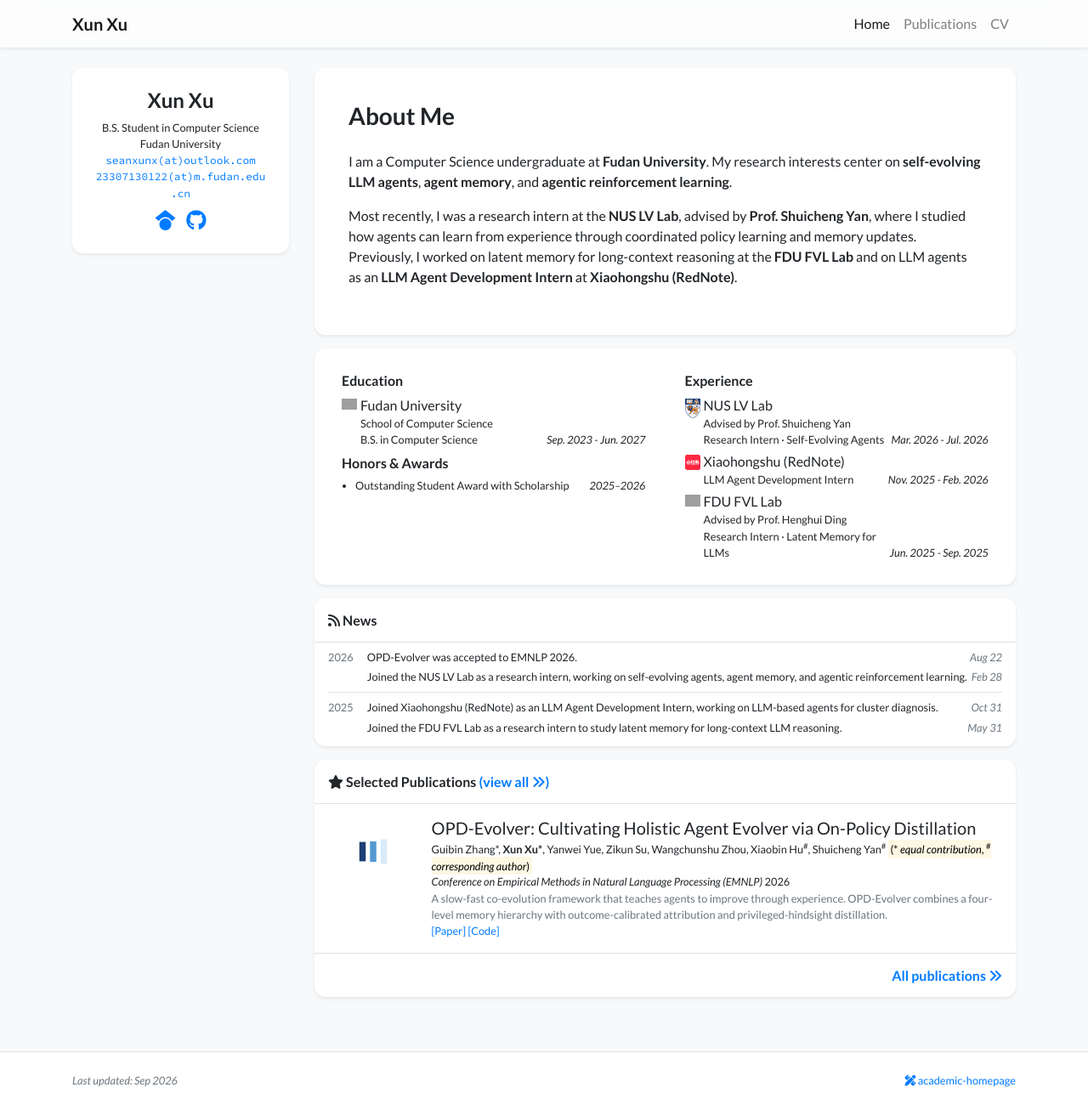
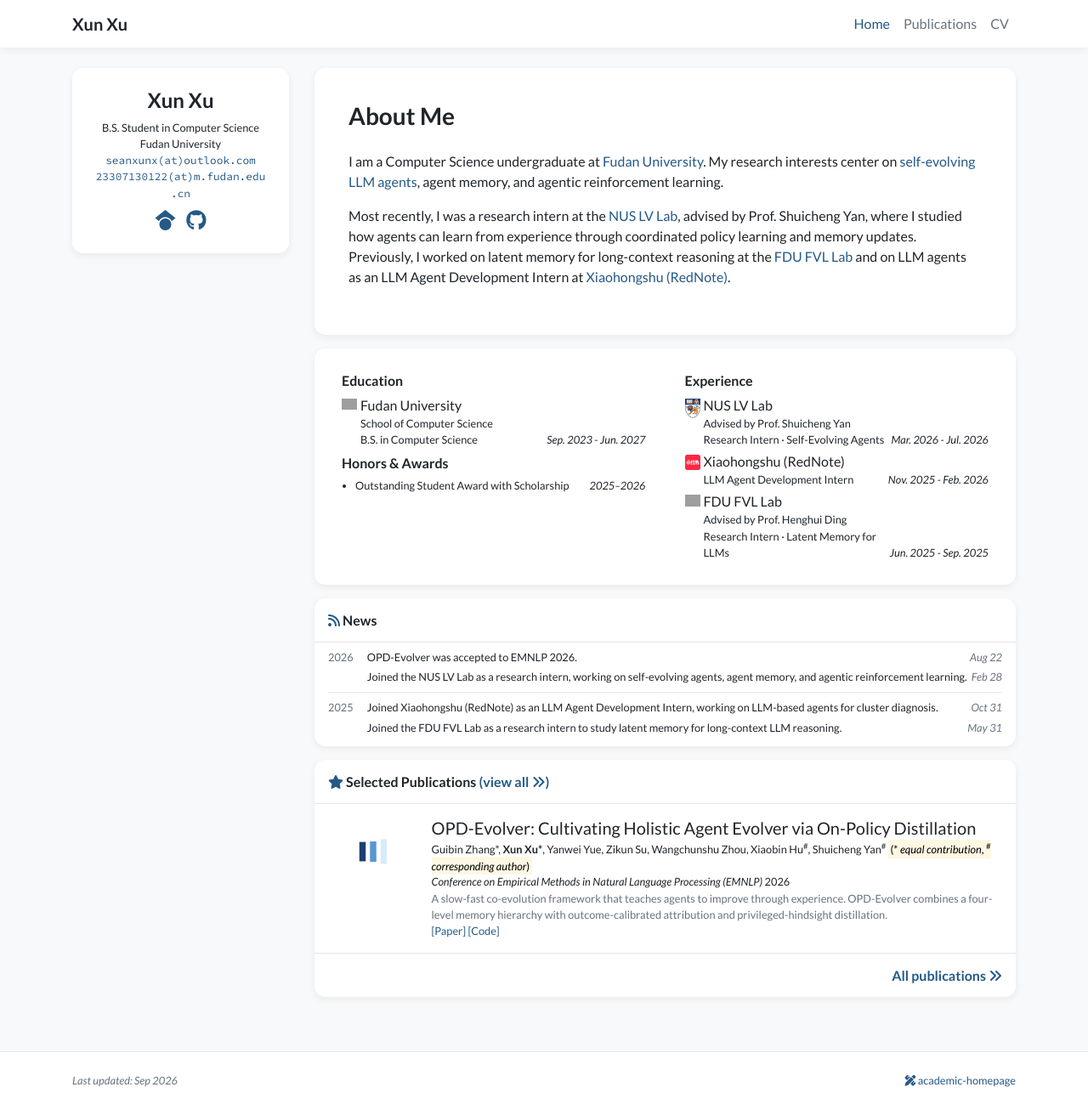
Before and after one commit to SeanXunX/seanxunx.github.io, a Jekyll site: the page built from index.html, in a window 1280 px wide and 1306 px high. Shown: the whole window at 85% size. Built offline with Jekyll 4.4.1, drawn with Linux system fonts in a browser that asks for light colours; nearby versions of some CDN libraries; a style sheet for code colours, icons or effects is not loaded; grey boxes are pictures that could not be loaded.

Commit message:
Refine site color system and profile styling

```diff
--- a/_data/profile.yml
+++ b/_data/profile.yml
@@ -21,13 +21,13 @@
 short_bio: >-
   <p>
     I am a Computer Science undergraduate at <strong>Fudan University</strong>. My research interests center on
-    <strong>self-evolving LLM agents</strong>, <strong>agent memory</strong>, and <strong>agentic reinforcement learning</strong>.
+    <strong>self-evolving LLM agents</strong>, agent memory, and agentic reinforcement learning.
   </p>
   <p>
-    Most recently, I was a research intern at the <strong>NUS LV Lab</strong>, advised by <strong>Prof. Shuicheng Yan</strong>,
+    Most recently, I was a research intern at the <strong>NUS LV Lab</strong>, advised by Prof. Shuicheng Yan,
     where I studied how agents can learn from experience through coordinated policy learning and memory updates.
     Previously, I worked on latent memory for long-context reasoning at the <strong>FDU FVL Lab</strong> and on
-    LLM agents as an <strong>LLM Agent Development Intern</strong> at <strong>Xiaohongshu (RedNote)</strong>.
+    LLM agents as an LLM Agent Development Intern at <strong>Xiaohongshu (RedNote)</strong>.
   </p>
 
 # Add a portrait here when you have a preferred academic headshot.
--- a/assets/css/global.css
+++ b/assets/css/global.css
@@ -1,8 +1,40 @@
 @charset "utf-8";
+
+:root {
+    --color-page: #F8F9FA;
+    --color-surface: #FFFFFF;
+    --color-text: #20252A;
+    --color-muted: #68727C;
+    --color-border: #E2E6EA;
+    --color-accent: #245987;
+    --color-accent-hover: #173D5F;
+    --color-accent-soft: #E7EFF7;
+    --color-shadow: rgba(31, 43, 54, 0.07);
+}
+
 body {
     font-family: "Lato", sans-serif;
     font-weight: 400;
     padding-top: 5.0rem;
+    color: var(--color-text);
+}
+
+body.bg-light {
+    background-color: var(--color-page) !important;
+}
+
+a {
+    color: var(--color-accent);
+}
+
+a:hover,
+a:focus {
+    color: var(--color-accent-hover);
+}
+
+::selection {
+    background: var(--color-accent-soft);
+    color: var(--color-text);
 }
 
 h1, h2, h3, h4, h5, h6,
@@ -12,6 +44,30 @@
 
 .card {
     border-radius: 0.8rem!important;
+}
+
+.bg-white,
+.card,
+.modal-content {
+    background-color: var(--color-surface) !important;
+}
+
+.text-muted {
+    color: var(--color-muted) !important;
+}
+
+.border,
+.border-top,
+.border-right,
+.border-bottom,
+.border-left,
+.border-gray,
+hr {
+    border-color: var(--color-border) !important;
+}
+
+.shadow-sm {
+    box-shadow: 0 0.18rem 0.55rem var(--color-shadow) !important;
 }
 
 .card-img-overlay {
@@ -42,10 +98,69 @@
     font-weight: 400;
 }
 
+.text-profile-bio strong {
+    color: var(--color-accent);
+    font-weight: inherit;
+}
+
 .navbar {
-    background-color: rgba(255, 255, 255, 0.6) !important;
+    background-color: rgba(255, 255, 255, 0.88) !important;
     backdrop-filter: blur(16px);
     -webkit-backdrop-filter: blur(16px);
+}
+
+.navbar-light .navbar-brand {
+    color: var(--color-text);
+}
+
+.navbar-light .navbar-nav .nav-link {
+    color: var(--color-muted);
+}
+
+.navbar-light .navbar-nav .nav-link:hover,
+.navbar-light .navbar-nav .nav-link:focus,
+.navbar-light .navbar-nav .active > .nav-link,
+.navbar-light .navbar-nav .nav-link.active {
+    color: var(--color-accent);
+}
+
+.navbar-light .navbar-toggler {
+    color: var(--color-text);
+    border-color: var(--color-border);
+}
+
+.nav-pills .nav-link.active,
+.nav-pills .show > .nav-link {
+    background-color: var(--color-accent);
+    color: var(--color-surface);
+}
+
+.btn-primary {
+    background-color: var(--color-accent);
+    border-color: var(--color-accent);
+}
+
+.btn-primary:hover,
+.btn-primary:focus,
+.btn-primary:not(:disabled):not(.disabled):active {
+    background-color: var(--color-accent-hover);
+    border-color: var(--color-accent-hover);
+}
+
+.btn-primary:focus,
+.btn-primary.focus {
+    box-shadow: 0 0 0 0.2rem rgba(36, 89, 135, 0.22);
+}
+
+.badge-light {
+    background-color: var(--color-accent-soft);
+    color: var(--color-text);
+}
+
+h6 > .fas,
+h6 > .far,
+h6 > .fab {
+    color: var(--color-accent);
 }
 
 .inline-badge {
@@ -57,9 +172,9 @@
 
 .institution-badge {
     align-items: center;
-    background: #eef2f7;
+    background: var(--color-accent-soft);
     border-radius: 4px;
-    color: #1b365d;
+    color: var(--color-accent-hover);
     display: inline-flex;
     flex: 0 0 28px;
     font-family: "Source Code Pro", monospace;
```
Also changed, not shown: assets/css/blog.css (+16 -12 lines), .codex/direction-approved.md (added).
